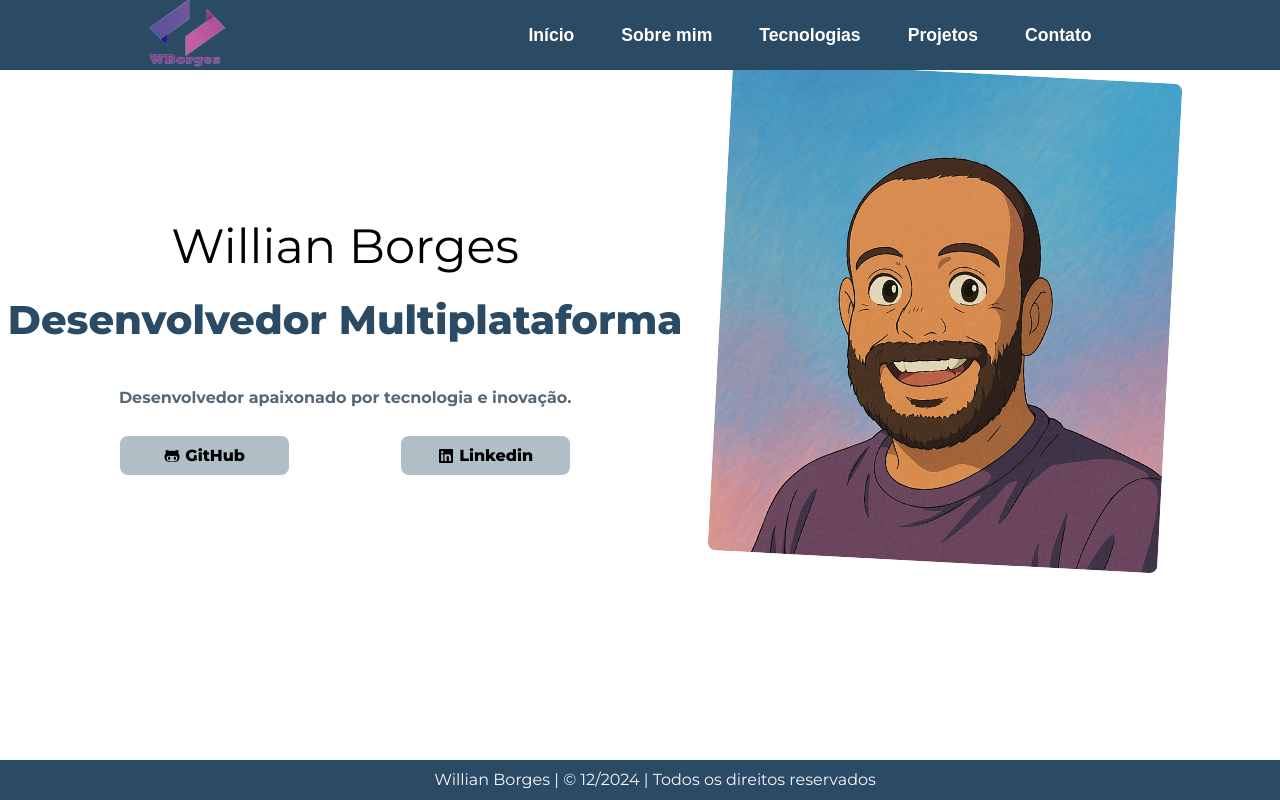
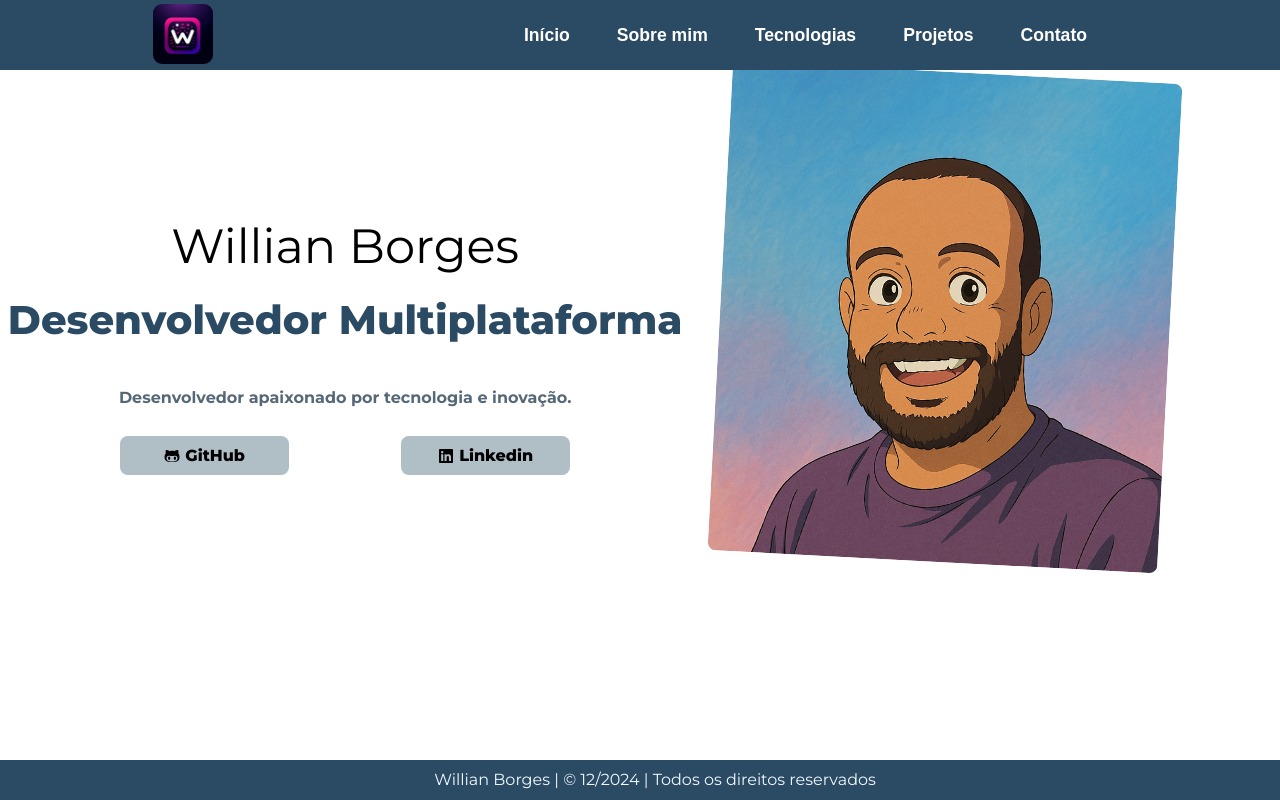
Before and after one commit to WBorges1984/portfolio, a React (Vite) app: page / in a window 1280 px wide. Built offline with nearby package versions, Linux system fonts and the light colour scheme.

Commit message:
AJUSTE LOGO E FAVICON

```diff
--- a/src/components/header/header.jsx
+++ b/src/components/header/header.jsx
@@ -1,12 +1,12 @@
 import './headerStyle.css'
 import { useMenu } from "../context/menuContext";
-import logo from '../../assets/img/logo.png'
+import logo from '../../assets/img/logoWillDev.png'
 
 export default function Header(){
   const {menu, setMenu} = useMenu();
     return(
         <header style={{display:'flex'}}>
-        <span><img src={logo} alt="" width={80}/></span>
+        <span><img src={logo} alt="" width={60} style={{border: '1px solid #2b4a63', borderRadius: '10px'}}/></span>
          <nav>
            <button onClick={()=>setMenu('home')}>Início</button>
            <button onClick={()=>setMenu('sobre')}>Sobre mim</button>
--- a/src/components/header/headerStyle.css
+++ b/src/components/header/headerStyle.css
@@ -4,7 +4,7 @@ header{
     justify-content: space-around;
     padding-top: 10px;
     padding-bottom: 10px;
-    background-color: rgb(43, 74, 99);
+    background-color: #2b4a63;
     color: azure;
     height: 50px;
     font-family: 'Montserrat';
```
Also changed, not shown: src/assets/img/favicon.png, src/assets/img/logoWillDev.png (added).
